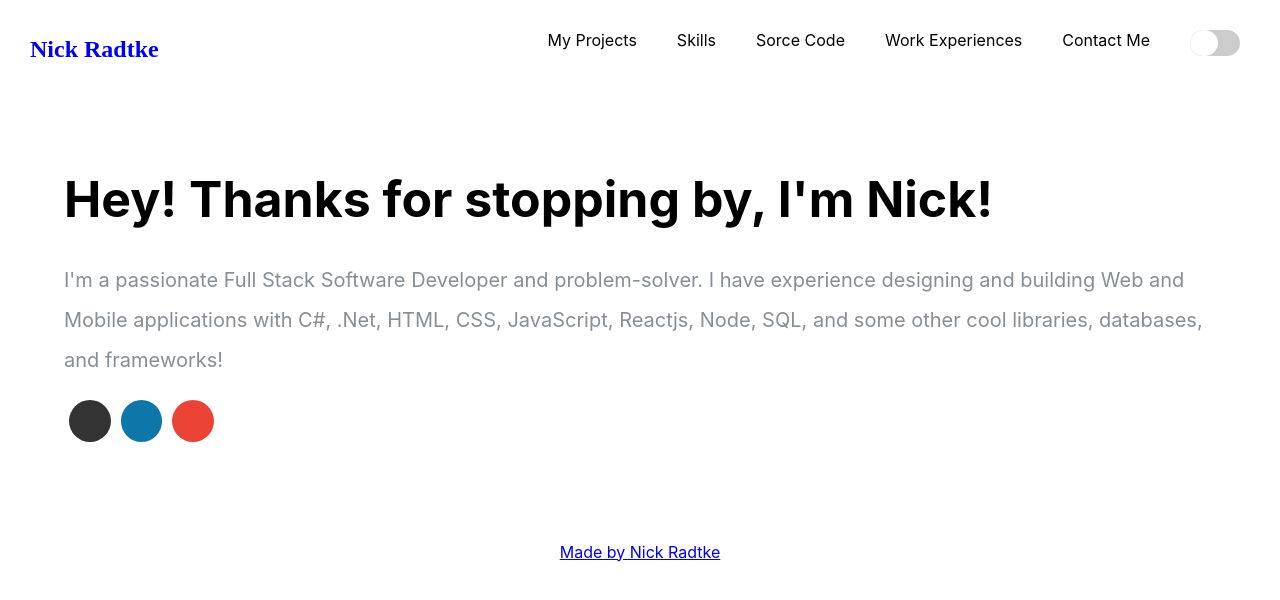
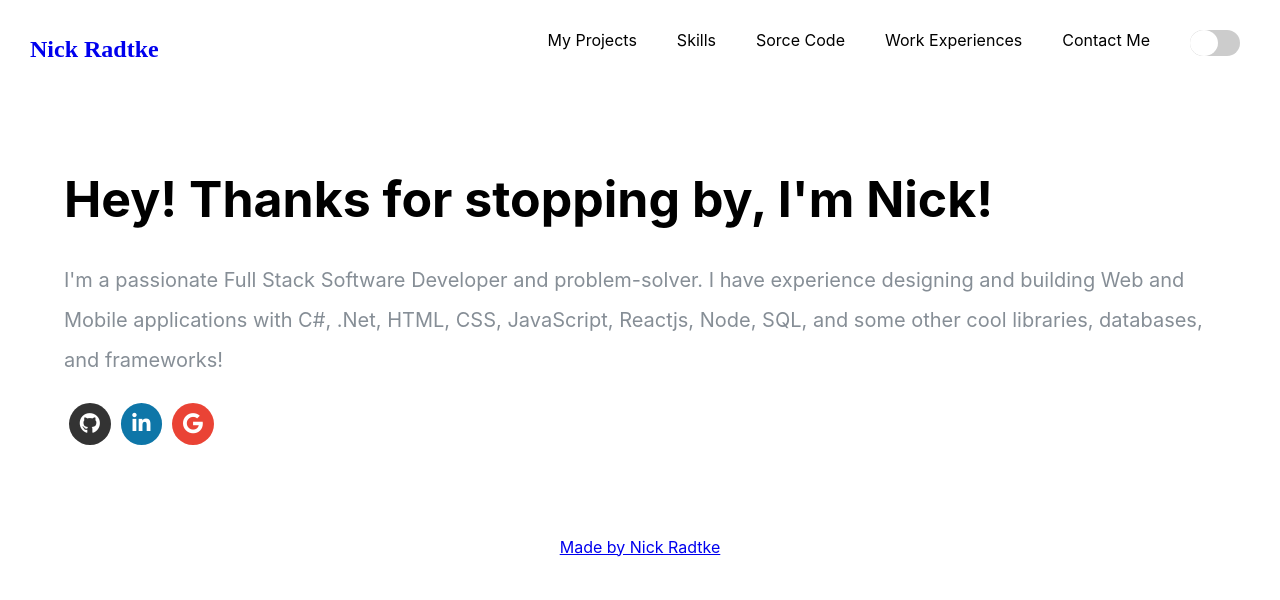
Before and after one commit to NCRadtke00/ncradtke00.github.io, a React (Create React App) app: page / in a window 1280 px wide. Shown: the top 600 px of the page. Built offline with nearby package versions, Linux system fonts and the light colour scheme; no server answers.

Commit message:
updated styling working on displaying skills next

```diff
--- a/public/index.html
+++ b/public/index.html
@@ -6,8 +6,8 @@
     <meta name="viewport" content="width=device-width, initial-scale=1" />
     <meta name="theme-color" content="#000000" />
     <meta
-      name="description"
-      content="Web site created using create-react-app"
+      name="NRadtke Portfolio"
+      content="Portfolio created using React!"
     />
     <link rel="apple-touch-icon" href="%PUBLIC_URL%/logo192.png" />
     <!--
@@ -15,6 +15,7 @@
       user's mobile device or desktop. See https://developers.google.com/web/fundamentals/web-app-manifest/
     -->
     <link rel="manifest" href="%PUBLIC_URL%/manifest.json" />
+    <link rel="stylesheet" href="https://cdn.jsdelivr.net/gh/FortAwesome/Font-Awesome@5.13.0/css/all.min.css">
     <!--
       Notice the use of %PUBLIC_URL% in the tags above.
       It will be replaced with the URL of the `public` folder during the build.
@@ -24,7 +25,7 @@
       work correctly both with client-side routing and a non-root public URL.
       Learn how to configure a non-root public URL by running `npm run build`.
     -->
-    <title>React App</title>
+    <title>N.Radtke Portfolio</title>
   </head>
   <body>
     <noscript>You need to enable JavaScript to run this app.</noscript>
--- a/src/App.css
+++ b/src/App.css
@@ -5,12 +5,6 @@
 .App-logo {
   height: 40vmin;
   pointer-events: none;
-}
-
-@media (prefers-reduced-motion: no-preference) {
-  .App-logo {
-    animation: App-logo-spin infinite 20s linear;
-  }
 }
 
 .App-header {
@@ -27,7 +21,14 @@
 .App-link {
   color: #61dafb;
 }
-
+.subTitle {
+  color: #868e96;
+}
+@media (prefers-reduced-motion: no-preference) {
+  .App-logo {
+    animation: App-logo-spin infinite 20s linear;
+  }
+}
 @keyframes App-logo-spin {
   from {
     transform: rotate(0deg);
--- a/src/index.css
+++ b/src/index.css
@@ -1,13 +1,24 @@
 body {
   margin: 0;
-  font-family: -apple-system, BlinkMacSystemFont, 'Segoe UI', 'Roboto', 'Oxygen',
-    'Ubuntu', 'Cantarell', 'Fira Sans', 'Droid Sans', 'Helvetica Neue',
+  font-family: -apple-system, BlinkMacSystemFont, "Segoe UI", "Roboto", "Oxygen",
+    "Ubuntu", "Cantarell", "Fira Sans", "Droid Sans", "Helvetica Neue",
     sans-serif;
   -webkit-font-smoothing: antialiased;
   -moz-osx-font-smoothing: grayscale;
 }
 
 code {
-  font-family: source-code-pro, Menlo, Monaco, Consolas, 'Courier New',
+  font-family: source-code-pro, Menlo, Monaco, Consolas, "Courier New",
     monospace;
 }
+html,
+body {
+  scroll-behavior: smooth;
+}
+@media (max-width: 1380px) {
+  html,
+  body {
+    font-size: 16px;
+    line-height: normal;
+  }
+}
```
Also changed, not shown: src/assests/images/facebookLogo.png (added), src/container/skills/Skills.css (added), src/container/skills/Skills.js (added).
